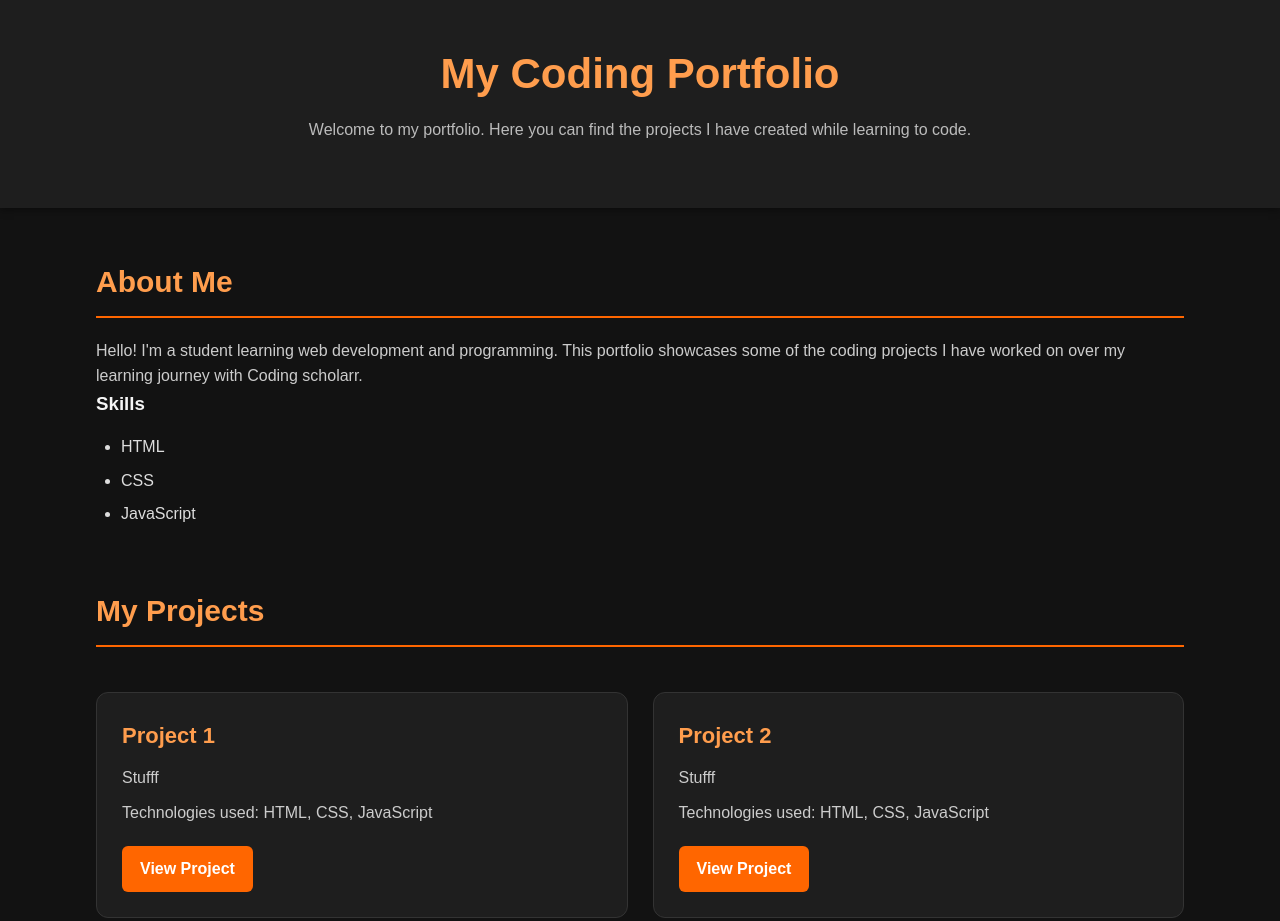
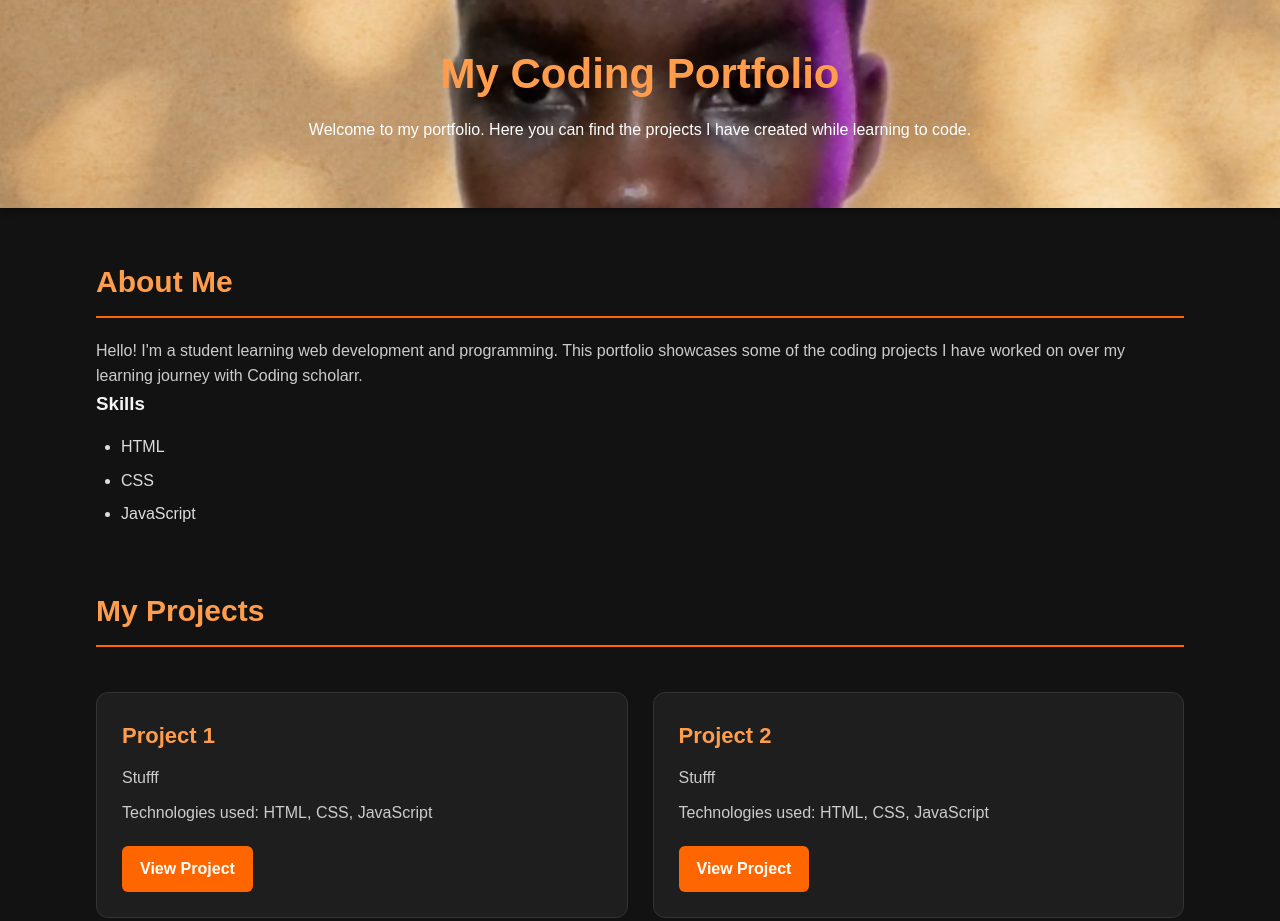
Before and after one commit to HorlaToboh-Gudwyl/Portfolio, a plain HTML site: page index.html in a window 1280 px wide. Shown: the top 921 px of the page. Drawn offline with Linux system fonts and the light colour scheme.

Commit message:
added image

```diff
--- a/index.css
+++ b/index.css
@@ -12,8 +12,10 @@ body {
 }
 
 header {
-    background-color: #1e1e1e;
+    background-image: url('images/Screen.png');
+    background-size: cover;
     padding: 40px 8%;
+
     text-align: center;
     box-shadow: 0 2px 8px rgba(0, 0, 0, 0.4);
 }
@@ -25,7 +27,7 @@ header h1 {
 }
 
 header p {
-    color: #bbbbbb;
+    color: white;
     margin-bottom: 25px;
 }
 
```
Also changed, not shown: images/Screen.png (added), index.html (line endings or trailing spaces).
